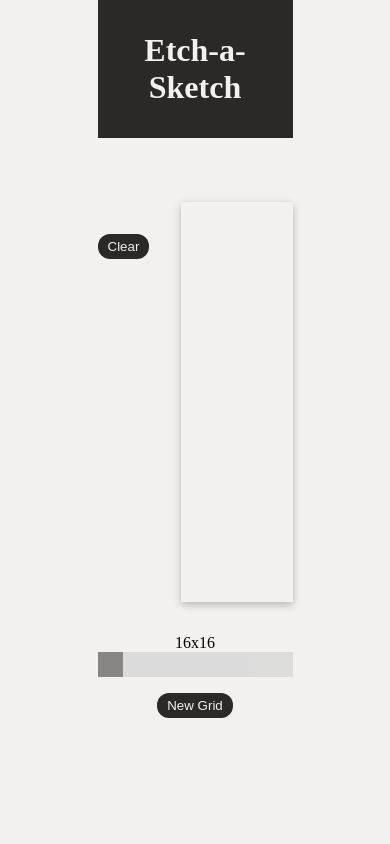
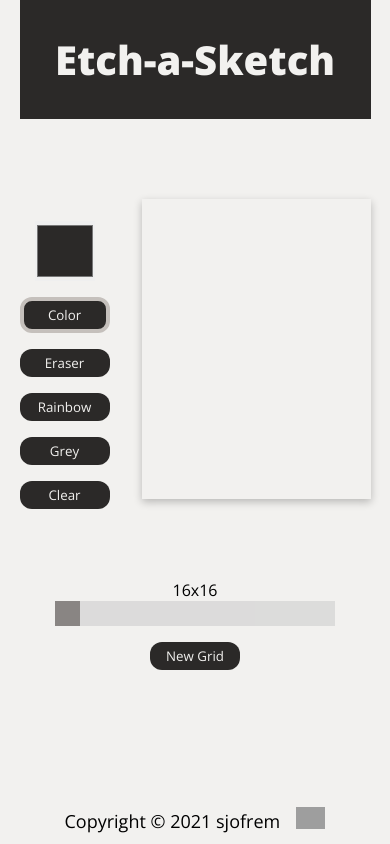
Before and after one commit to sjofrem/Etch-a-Sketch, a plain HTML site: page index.html in a window 390 px wide. Drawn offline with nearby package versions, Linux system fonts and the light colour scheme; grey boxes are pictures that could not be loaded.

Commit message:
added a color picker, color button, eraser button, rainbow botton, gray scale button and media queries

```diff
--- a/index.html
+++ b/index.html
@@ -14,6 +14,11 @@
     </div>
     <div id="main">
         <div id="buttons">
+            <input type="color" value="#2b2928" id="colorPicker">
+            <button id="color" class="active">Color</button>
+            <button id="eraser">Eraser</button>
+            <button id="rainbow">Rainbow</button>
+            <button id="grey">Grey</button>
             <button id="clear">Clear</button>
         </div>
         <div id="grid">
@@ -26,6 +31,12 @@
             <button id="new_grid">New Grid</button>
         </div>
     </div>
+    <div id="footer">
+        <p id="footerText">Copyright © 2021 sjofrem</p>
+        <a href="https://github.com/sjofrem">
+            <img id= "github" src="https://cdn-icons-png.flaticon.com/512/25/25231.png">
+        </a>
+    </div>
 
 
 
--- a/script.js
+++ b/script.js
@@ -3,9 +3,36 @@ const clear = document.getElementById("clear");
 const slider_value = document.getElementById("range");
 const slider_output = document.getElementById("output");
 const new_grid_button = document.getElementById("new_grid");
+const colorPicker = document.getElementById("colorPicker");
+const color = document.getElementById("color");
+const eraser = document.getElementById("eraser");
+const rainbow = document.getElementById("rainbow");
+const grey = document.getElementById("grey");
+
+let pen_type = 1;
 
 let update = () => output.innerText = `${slider_value.value}x${slider_value.value}`;
 
+color.addEventListener("click", function() {
+    pen_type=1;
+    removeSelection();
+    color.classList.add("active");
+});
+eraser.addEventListener("click",function() {
+    pen_type=2;
+    removeSelection();
+    eraser.classList.add("active");
+});
+rainbow.addEventListener("click", function() {
+    pen_type=3;
+    removeSelection();
+    rainbow.classList.add("active");
+});
+grey.addEventListener("click", function() {
+    pen_type=4;
+    removeSelection();
+    grey.classList.add("active");
+});
 new_grid_button.addEventListener("click", function() {
     new_grid(slider_value.value);
 });
@@ -22,8 +49,38 @@ function creat_grid(value){
     grid.style.gridTemplateRows = `repeat(${value}, 1fr)`;
 }
 
+function removeSelection(){
+    const selection = document.querySelector(".active");
+    selection.classList.remove("active");
+}
+
 function pen_effect(e){
-    e.target.style.backgroundColor = "#2b2928";
+    if(pen_type == 1){
+        e.target.style.backgroundColor = `${colorPicker.value}`;
+    }
+    else if(pen_type == 2){
+        e.target.style.backgroundColor = "#f2f1ef";
+    }
+    else if(pen_type == 3){
+        const randomColor = Math.floor(Math.random()*16777215).toString(16);
+        e.target.style.backgroundColor = `#${randomColor}`;
+    }
+    else if(pen_type == 4){
+        if(this.style.backgroundColor.match(/rgba/)){
+            let currentColor = Number(this.style.backgroundColor.slice(-4,-1));
+            if(currentColor <= 0.9){
+                this.style.backgroundColor = `rgba(0, 0, 0, ${currentColor+0.1})`;
+            }
+        }
+        else if(this.style.backgroundColor == `rgb(0, 0, 0)`){
+            return;
+        }
+        else{
+            this.style.backgroundColor = `rgba(0, 0, 0, 0.1)`;
+        }
+
+
+    }
 
 }
 
--- a/style.css
+++ b/style.css
@@ -1,8 +1,13 @@
+@import url('https://fonts.googleapis.com/css2?family=Open+Sans:wght@400;800&display=swap');
+
 
 * {
     margin: 0;
     padding: 0;
     box-sizing: border-box;
+}
+p, button {
+    font-family: 'Open Sans', sans-serif;
 }
 
 body {
@@ -24,20 +29,37 @@ body {
 }
 h1 {
     color: #f2f1ef;
-    font-size: 2rem;
+    font-size: 2.5rem;
+    font-family: 'Open Sans', sans-serif;
+    font-weight: 800;
 }
 /* Main section */
 #main {
     display: flex;
     justify-content: center;
     gap: 2rem;
+    margin-bottom: 2rem;
+}
+#colorPicker {
+    -webkit-appearance: none;
+    width: 60px;
+    height: 60px;
+    border: none;
+}
+#colorPicker:hover {
+    transform: scale(1.1);
 }
 #buttons {
-    margin-top: 2rem;
+    display: flex;
+    flex-direction: column;
+    justify-content: center;
+    align-items: center;
+    gap: 2rem;
 }
 button {
     color: #f2f1ef;
     background-color: #2b2928;
+    width: 90px;
     padding: 5px 10px;
     border-radius: 12px;
     border: none;
@@ -45,6 +67,13 @@ button {
 button:hover {
     background-color: #4b4745;
     transform: scale(1.1);
+}
+button:active {
+    background-color: #5e5856;
+    transform: scale(1.1);
+}
+.active {
+    border: 4px solid #c5c0bc;
 }
 
 /* Grid section */
@@ -66,7 +95,7 @@ button:hover {
 }
 .slider {
     -webkit-appearance: none;
-    width: 100%;
+    width: 50%;
     height: 25px;
     background: #d3d3d3;
     outline: none;
@@ -95,3 +124,71 @@ button:hover {
     background-color: #5e5856;
     cursor: pointer;
 }
+
+/*Footer section*/
+#footer {
+    position: fixed;
+    bottom: 0;
+    left: 0;
+    display: flex;
+    align-items: center;
+    justify-content: center;
+    margin-bottom: 10px;
+    gap: 1rem;
+    width: 100%;
+    font-size: 18px;
+}
+#github {
+    height: 22px;
+    width: auto;
+}
+#github:hover {
+    transform: scale(1.1);
+}
+
+/*Media queries*/
+
+@media(max-width: 950px){
+    body {
+        padding-left: 10%;
+        padding-right: 10%;
+    }
+    #header {
+        margin-bottom: 3rem;
+    }
+    #grid {
+        width: 400px;
+        height: 400px;
+
+    }
+    #main {
+        margin-bottom: 3rem;
+    }
+    .slider {
+        width: 50%;
+    }
+}
+
+@media(max-width: 550px){
+    body {
+        padding-left: 5%;
+        padding-right: 5%;
+    }
+    #header {
+        margin-bottom: 5rem;
+    }
+    #grid {
+        width: 300px;
+        height: 300px;
+
+    }
+    #main {
+        margin-bottom: 3rem;
+    }
+    #buttons {
+        gap: 1rem;
+    }
+    .slider {
+        width: 80%;
+    }
+}
```
Lines whose indentation alone changed are shown as unchanged.
